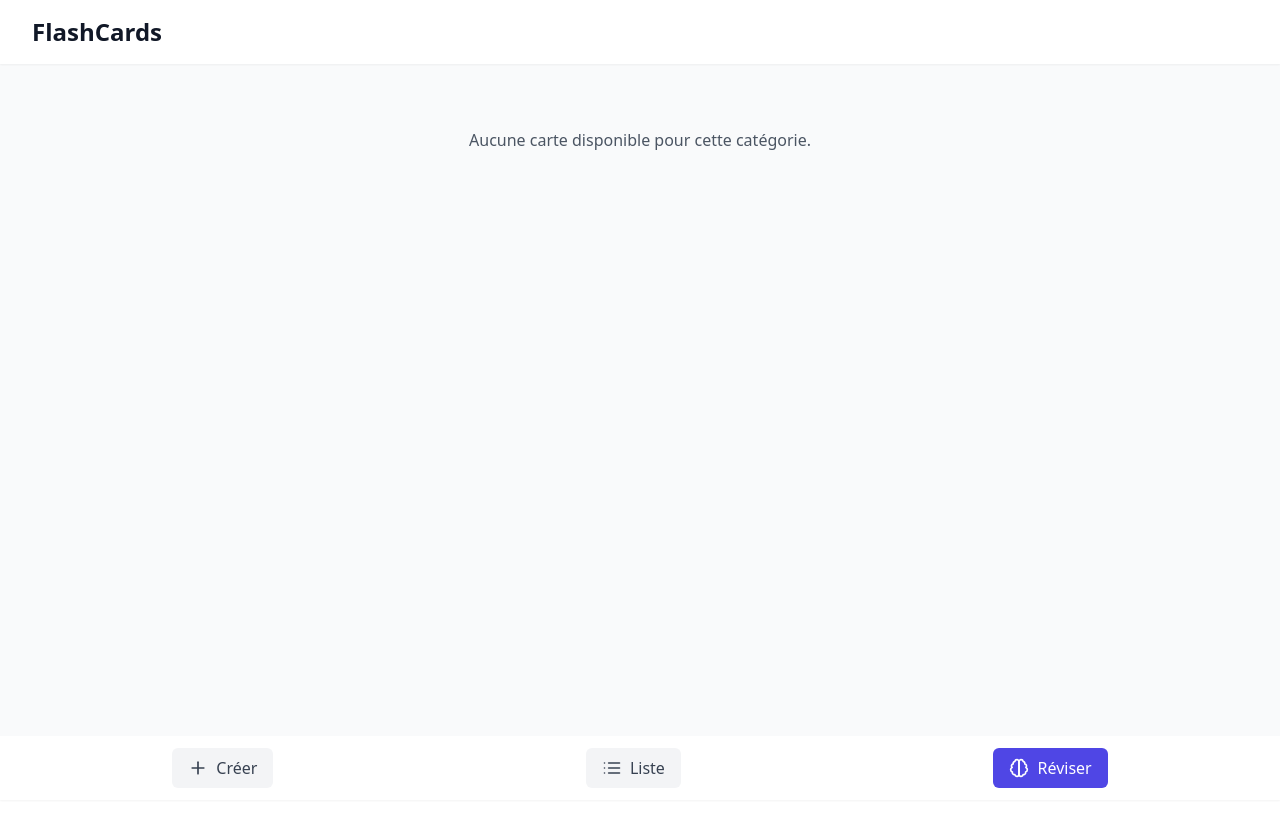
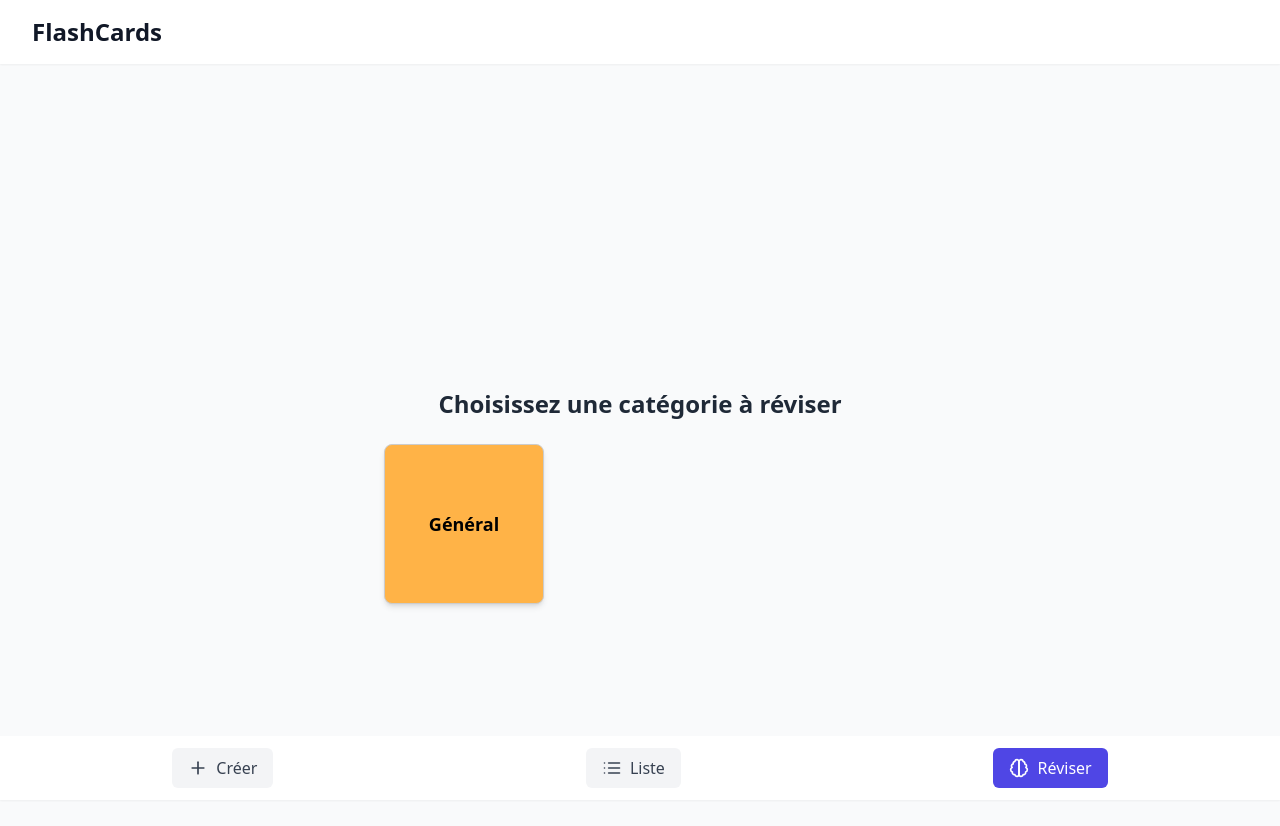
Before and after one commit to clerverfox/momories, a React (Vite) app: page / in a window 1280 px wide. Both pictures are taken after a click on the button "Réviser". Shown: the top 826 px of the page. Before the commit the page ends 800 px from the top, so only its background shows below. Built offline with nearby package versions, Linux system fonts and the light colour scheme.

Commit message:
fix gestions catégorie in studymode/ not resolve for now

```diff
--- a/src/App.tsx
+++ b/src/App.tsx
@@ -4,25 +4,40 @@ import type { Flashcard, Category } from './types';
 import FlashcardForm from './components/FlashcardForm';
 import FlashcardList from './components/FlashcardList';
 import StudyMode from './components/StudyMode';
+import StudySelection from './components/StudySelection';
 
 function App() {
   const [cards, setCards] = useState<Flashcard[]>([]);
   const [view, setView] = useState<'create' | 'list' | 'study'>('create');
   const [selectedCategory, setSelectedCategory] = useState('Toutes');
+  const [studyCategory, setStudyCategory] = useState<string | null>(null); // Suivre la catégorie sélectionnée pour révision
   const [categories, setCategories] = useState<Category[]>([
-    { id: crypto.randomUUID(), name: 'Général' },
-    { id: crypto.randomUUID(), name: 'Mathématiques' },
+    { id: crypto.randomUUID(), name: 'Général', color: '#FFB347' }, // Catégorie par défaut avec couleur
   ]);
 
+  // Ajouter une catégorie avec une couleur pastel aléatoire
   const addCategory = (name: string) => {
-    const newCategory: Category = { id: crypto.randomUUID(), name };
+    const pastelColors = ['#FFB347', '#77DD77', '#AEC6CF', '#FF6961', '#CBA0DC'];
+    const randomColor = pastelColors[Math.floor(Math.random() * pastelColors.length)];
+
+    const newCategory: Category = { id: crypto.randomUUID(), name, color: randomColor };
+
     setCategories((prev) => [...prev, newCategory]);
   };
 
+  // Supprimer une catégorie
   const deleteCategory = (id: string) => {
     setCategories((prev) => prev.filter((category) => category.id !== id));
   };
 
+  // Mettre à jour la couleur d'une catégorie
+  const updateCategoryColor = (id: string, color: string) => {
+    setCategories((prev) =>
+      prev.map((cat) => (cat.id === id ? { ...cat, color } : cat))
+    );
+  };
+
+  // Ajouter une carte
   const addCard = (card: Omit<Flashcard, 'id'>) => {
     const newCard: Flashcard = {
       ...card,
@@ -31,10 +46,12 @@ function App() {
     setCards([...cards, newCard]);
   };
 
+  // Supprimer une carte
   const deleteCard = (id: string) => {
     setCards(cards.filter((card) => card.id !== id));
   };
 
+  // Classe des boutons de navigation
   const getButtonClass = (active: boolean) =>
     `flex items-center gap-2 px-4 py-2 rounded-md transition-colors ${
       active ? 'bg-indigo-600 text-white' : 'bg-gray-100 text-gray-700 hover:bg-gray-200'
@@ -49,10 +66,7 @@ function App() {
       </header>
 
       <main className="max-w-7xl mx-auto px-4 sm:px-6 lg:px-8 py-8 pb-20">
-        {view === 'create' && (
-          <FlashcardForm onAdd={addCard} categories={categories} />
-        )}
-
+        {view === 'create' && <FlashcardForm onAdd={addCard} categories={categories} />}
         {view === 'list' && (
           <FlashcardList
             cards={cards}
@@ -62,32 +76,41 @@ function App() {
             categories={categories}
             onAddCategory={addCategory}
             onDeleteCategory={deleteCategory}
+            onUpdateCategoryColor={updateCategoryColor}
           />
         )}
-
         {view === 'study' && (
-          <StudyMode cards={cards} selectedCategory={selectedCategory} />
+          <>
+            {!studyCategory ? (
+              <StudySelection
+                categories={categories}
+                onSelectCategory={(categoryId) => setStudyCategory(categoryId)}
+              />
+            ) : (
+              <StudyMode
+                cards={cards.filter((card) => card.categoryId === studyCategory)} // Filtrage correct
+                selectedCategory={categories.find((cat) => cat.id === studyCategory)?.name || ''}
+              />
+            )}
+          </>
         )}
       </main>
 
       <footer className="fixed bottom-0 left-0 w-full bg-white shadow-sm py-3">
         <div className="max-w-7xl mx-auto px-4 flex justify-around">
-          <button
-            onClick={() => setView('create')}
-            className={getButtonClass(view === 'create')}
-          >
+          <button onClick={() => setView('create')} className={getButtonClass(view === 'create')}>
             <Plus size={20} />
             Créer
           </button>
-          <button
-            onClick={() => setView('list')}
-            className={getButtonClass(view === 'list')}
-          >
+          <button onClick={() => setView('list')} className={getButtonClass(view === 'list')}>
             <List size={20} />
             Liste
           </button>
           <button
-            onClick={() => setView('study')}
+            onClick={() => {
+              setView('study');
+              setStudyCategory(null); // Réinitialise la sélection pour revenir à l'écran de choix
+            }}
             className={getButtonClass(view === 'study')}
           >
             <Brain size={20} />
--- a/src/components/FlashcardForm.tsx
+++ b/src/components/FlashcardForm.tsx
@@ -17,11 +17,15 @@ export default function FlashcardForm({ onAdd, categories }: FlashcardFormProps)
   const handleSubmit = (e: React.FormEvent) => {
     e.preventDefault();
     if (formData.question.trim() && formData.answer.trim() && formData.categoryId) {
-      onAdd(formData);
+      onAdd({
+        question: formData.question,
+        answer: formData.answer,
+        categoryId: formData.categoryId, // Associer la carte à la catégorie sélectionnée
+      });
       setFormData({
         question: '',
         answer: '',
-        categoryId: categories.length > 0 ? categories[0].id : '', // Réinitialisation
+        categoryId: categories[0]?.id || '', // Réinitialisation après ajout
       });
     }
   };
@@ -30,6 +34,7 @@ export default function FlashcardForm({ onAdd, categories }: FlashcardFormProps)
     <form onSubmit={handleSubmit} className="space-y-4 bg-white p-6 rounded-lg shadow-md">
       <h2 className="text-xl font-semibold text-gray-800 mb-4">Créer une nouvelle carte</h2>
 
+      {/* Sélection de la catégorie */}
       <div>
         <label htmlFor="category" className="block text-sm font-medium text-gray-700 mb-1">
           Catégorie
@@ -49,6 +54,7 @@ export default function FlashcardForm({ onAdd, categories }: FlashcardFormProps)
         </select>
       </div>
 
+      {/* Champ pour la question */}
       <div>
         <label htmlFor="question" className="block text-sm font-medium text-gray-700 mb-1">
           Question
@@ -63,6 +69,7 @@ export default function FlashcardForm({ onAdd, categories }: FlashcardFormProps)
         />
       </div>
 
+      {/* Champ pour la réponse */}
       <div>
         <label htmlFor="answer" className="block text-sm font-medium text-gray-700 mb-1">
           Réponse
@@ -77,6 +84,7 @@ export default function FlashcardForm({ onAdd, categories }: FlashcardFormProps)
         />
       </div>
 
+      {/* Bouton pour ajouter la flashcard */}
       <button
         type="submit"
         className="w-full flex items-center justify-center gap-2 bg-indigo-600 text-white px-4 py-2 rounded-md hover:bg-indigo-700 transition-colors"
--- a/src/components/FlashcardList.tsx
+++ b/src/components/FlashcardList.tsx
@@ -10,6 +10,7 @@ interface FlashcardListProps {
   categories: Category[];
   onAddCategory: (name: string) => void;
   onDeleteCategory: (id: string) => void;
+  onUpdateCategoryColor: (id: string, color: string) => void; // Nouvelle prop
 }
 
 const FlashcardList: React.FC<FlashcardListProps> = ({
@@ -20,6 +21,7 @@ const FlashcardList: React.FC<FlashcardListProps> = ({
   categories,
   onAddCategory,
   onDeleteCategory,
+  onUpdateCategoryColor,
 }) => {
   const [newCategory, setNewCategory] = useState('');
   const [isModalOpen, setIsModalOpen] = useState(false);
@@ -31,10 +33,9 @@ const FlashcardList: React.FC<FlashcardListProps> = ({
     }
   };
 
-  // Filtrer les cartes en fonction de la catégorie sélectionnée
   const filteredCards = selectedCategory === 'Toutes'
-    ? cards // Si "Toutes" est sélectionnée, afficher toutes les cartes
-    : cards.filter((card) => card.categoryId === selectedCategory); // Sinon, filtrer par catégorie
+    ? cards
+    : cards.filter((card) => card.categoryId === selectedCategory);
 
   return (
     <div className="space-y-4">
@@ -66,11 +67,18 @@ const FlashcardList: React.FC<FlashcardListProps> = ({
       </div>
 
       <ul className="space-y-2">
-        {filteredCards.map((card) => (
-          <li key={card.id} className="flex justify-between items-center bg-white p-4 rounded-md shadow">
+        {filteredCards.map((card) => {
+          const categoryColor = categories.find((cat) => cat.id === card.categoryId)?.color || '#FFF';
+
+          return (
+            <li
+              key={card.id}
+              style={{ backgroundColor: categoryColor, color: '#000' }}
+              className="flex justify-between items-center p-4 rounded-md shadow"
+            >
               <div>
                 <h3 className="font-medium">{card.question}</h3>
-              <p className="text-sm text-gray-600">{card.answer}</p>
+                <p className="text-sm">{card.answer}</p>
               </div>
               <button
                 onClick={() => onDelete(card.id)}
@@ -79,10 +87,10 @@ const FlashcardList: React.FC<FlashcardListProps> = ({
                 Supprimer
               </button>
             </li>
-        ))}
+          );
+        })}
       </ul>
 
-      {/* Modale pour gérer les catégories */}
       <Modal isOpen={isModalOpen} onClose={() => setIsModalOpen(false)} title="Gérer les catégories">
         <div>
           <div className="flex gap-2 mb-4">
@@ -103,8 +111,16 @@ const FlashcardList: React.FC<FlashcardListProps> = ({
 
           <ul className="space-y-2">
             {categories.map((category) => (
-              <li key={category.id} className="flex justify-between items-center">
+              <li key={category.id} className="flex items-center justify-between">
+                <div className="flex items-center gap-4">
                   <span>{category.name}</span>
+                  <input
+                    type="color"
+                    value={category.color}
+                    onChange={(e) => onUpdateCategoryColor(category.id, e.target.value)}
+                    className="w-6 h-6 border-none rounded-full cursor-pointer"
+                  />
+                </div>
                 <button
                   onClick={() => onDeleteCategory(category.id)}
                   className="text-red-500 hover:text-red-700"
--- /dev/null
+++ b/src/components/StudySelection.tsx
@@ -0,0 +1,33 @@
+import React from 'react';
+import type { Category } from '../types';
+
+interface StudySelectionProps {
+  categories: Category[];
+  onSelectCategory: (categoryId: string) => void;
+}
+
+const StudySelection: React.FC<StudySelectionProps> = ({ categories, onSelectCategory }) => {
+  return (
+    <div className="min-h-screen bg-gray-50 flex flex-col items-center justify-center">
+      <h1 className="text-2xl font-bold text-gray-800 mb-6">Choisissez une catégorie à réviser</h1>
+      <div className="grid grid-cols-1 sm:grid-cols-2 lg:grid-cols-3 gap-4">
+        {categories.map((category) => (
+          <button
+          key={category.id}
+          onClick={() => onSelectCategory(category.id)}
+          style={{
+            backgroundColor: category.color,
+            color: '#000', // Texte noir pour un meilleur contraste
+            border: '1px solid #ccc', // Ajouter une bordure pour plus de lisibilité
+          }}
+          className="w-40 h-40 rounded-lg shadow-md flex items-center justify-center text-lg font-semibold hover:opacity-90"
+        >
+          {category.name}
+        </button>
+        ))}
+      </div>
+    </div>
+  );
+};
+
+export default StudySelection;
--- a/src/types.ts
+++ b/src/types.ts
@@ -1,6 +1,7 @@
 export type Category = {
   id: string;
   name: string;
+  color: string;
 };
 
 // Définit une flashcard avec une association à une catégorie
```
Lines whose indentation alone changed are shown as unchanged.
